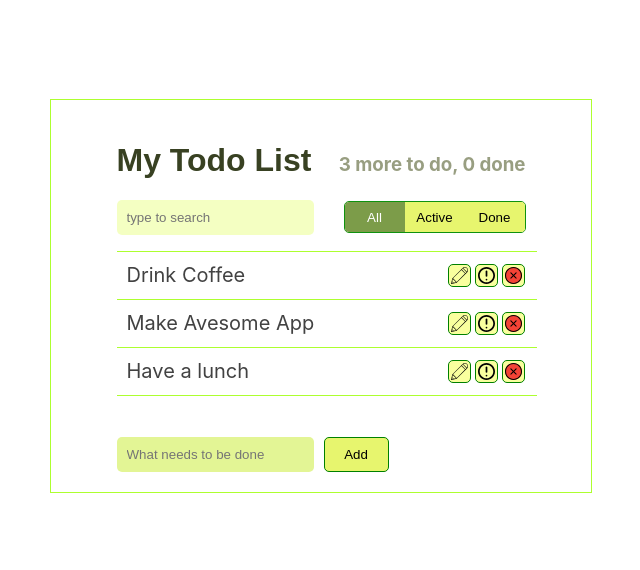
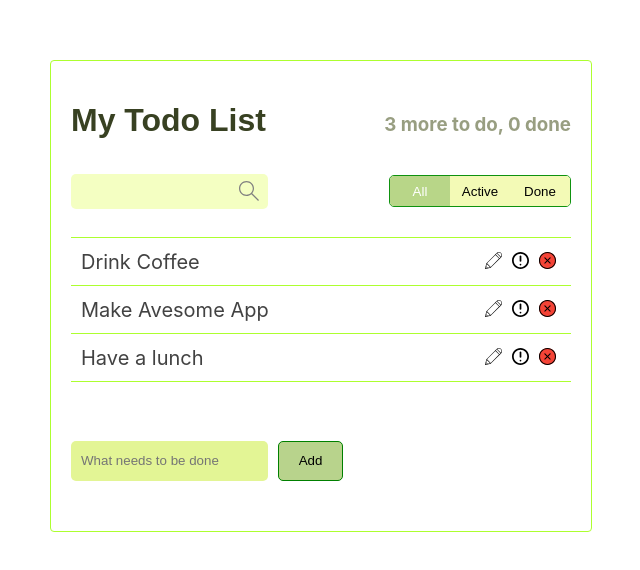
Before and after one commit to eto-non-stop/Todo-list, a React (Create React App) app: page / in a window 1280 px wide. Shown: the part 104-674 px from the top of the page, without its empty margins (319-959 px from the left). Built offline with nearby package versions, Linux system fonts and the light colour scheme; a web font is replaced by a local one.

Commit message:
Change styles

```diff
--- a/src/App.module.css
+++ b/src/App.module.css
@@ -1,8 +1,11 @@
 .wrapper {
-    display: grid;
-    justify-content: center;
+    display: flex;
+    flex-direction: column;
+    justify-content: space-between;
     border: 1px solid greenyellow;
+    border-radius: 4px;
     width: 500px;
+    height: 430px;
     padding: 20px;
 }
 
@@ -18,4 +21,6 @@
     display: flex;
     justify-content: space-between;
     align-items: center;
+    width: 100%;
+    padding: 0;
 }
--- a/src/components/AddItem/styles.module.css
+++ b/src/components/AddItem/styles.module.css
@@ -1,7 +1,8 @@
 .add_input_form {
     display: flex;
     justify-content: flex-start;
-    margin-top: 25px;
+    align-items: center;
+    height: 100px;
 }
 
 .add_input {
@@ -9,22 +10,23 @@
     border: none;
     border-radius: 5px;
     padding: 10px;
+    height: 20px;
 }
 
 .btn {
-    background-color: rgb(231, 245, 110);
+    background-color: rgb(184, 211, 140);
     border: none;
     height: 100%;
     margin-left: 10px;
     border-radius: 5px;
     width: 65px;
-    margin-bottom: 15px;
+    height: 40px;
     border: 1px solid green;
     cursor: pointer;
 }
 
 .btn:hover {
-    background-color: rgb(175, 187, 7);
+    background-color: rgb(161, 204, 133);
 }
 
 .btn:active {
--- a/src/components/ItemStatusFilter/styles.module.css
+++ b/src/components/ItemStatusFilter/styles.module.css
@@ -1,5 +1,5 @@
 .btn {
-    background-color: rgb(231, 245, 110);
+    background-color: rgb(243, 250, 182);
     height: 30px;
     width: 60px;
     padding: 3px;
@@ -18,16 +18,12 @@
 }
 
 .btn_group {
-    margin-left: 30px;
     border: 1px solid rgb(15, 146, 15);
     border-radius: 5px;
-    display: flex;
-    justify-content: flex-end;
-    align-items: center;
 }
 
 .btn:not([class*='active']):hover {
-    background-color: rgb(175, 187, 7);
+    background-color: rgb(223, 228, 169);
 }
 
 .btn:active {
@@ -35,7 +31,7 @@
 }
 
 .active {
-    background-color: rgb(124, 156, 73);
+    background-color: rgb(184, 214, 136);
     height: 30px;
     width: 60px;
     padding: 3px;
--- a/src/components/SearchPanel/index.jsx
+++ b/src/components/SearchPanel/index.jsx
@@ -13,7 +13,6 @@ export default class SearchPanel extends Component {
       <div className={styles.search}>
         <input
           type="text"
-          placeholder="type to search"
           className={styles.input_search}
           value={this.props.term}
           onChange={this.onSearchChange}
--- a/src/components/SearchPanel/styles.module.css
+++ b/src/components/SearchPanel/styles.module.css
@@ -1,13 +1,7 @@
-.search {
-    display: flex;
-    flex-direction: row;
-    justify-content: flex-start;
-    align-items: center;
-}
-
 .input_search {
-    background-color: rgb(244, 255, 194);
+    background: no-repeat url("/search.svg") rgb(244, 255, 194);
     border: none;
+    background-position: 95% 50%;
     border-radius: 5px;
     padding: 10px;
 }
--- a/src/components/TodoList/styles.module.css
+++ b/src/components/TodoList/styles.module.css
@@ -1,11 +1,11 @@
 .ul {
     display: flex;
-    justify-content: space-between;
     flex-direction: column;
-    align-items: flex-start;
-    width: 250px;
-    padding: 0;
+    justify-content: space-around;
+    align-items: center;
+    padding: 0 10px;
     list-style-type: none;
+    overflow: auto;
 }
 
 .delete {
--- a/src/components/TodoListItem/styles.module.css
+++ b/src/components/TodoListItem/styles.module.css
@@ -2,11 +2,11 @@
     color: rgb(66, 66, 66);
     border-top: 1px solid greenyellow;
     font-size: 20px;
-    width: 400px;
     display: flex;
     align-items: center;
     justify-content: space-between;
     padding: 10px;
+    width: 100%;
 }
 
 .todo_list_item:last-of-type {
@@ -20,19 +20,12 @@
 .btn {
     width: 23px;
     height: 23px;
-    background-color: rgb(249, 255, 158);
-    border: 1px solid green;
+    border: none;
     border-radius: 5px;
+    background: transparent;
+    cursor: pointer;
     margin: 2px;
-    display: flex;
-    flex-direction: column;
-    justify-content: center;
-    align-items: center;
-    cursor: pointer;
-}
-
-.btn:hover {
-    background-color: rgb(213, 223, 75);
+    padding: 0;
 }
 
 .btn_group {
@@ -57,5 +50,5 @@
 
 .todo_list_item.important {
     font-weight: bold;
-    color: rgb(160, 204, 90);
+    color: rgb(107, 161, 18);
 }
```
Also changed, not shown: public/search.svg (added).
